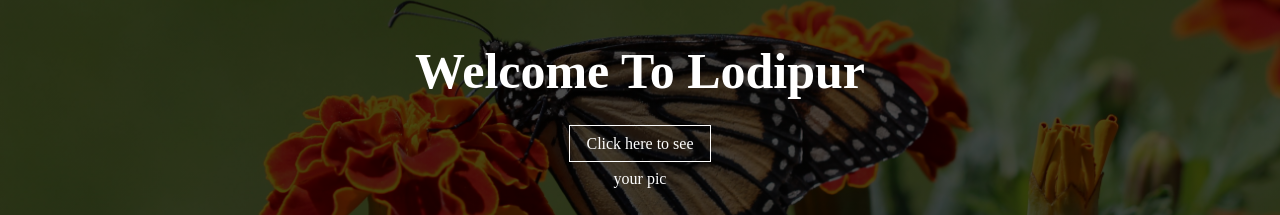
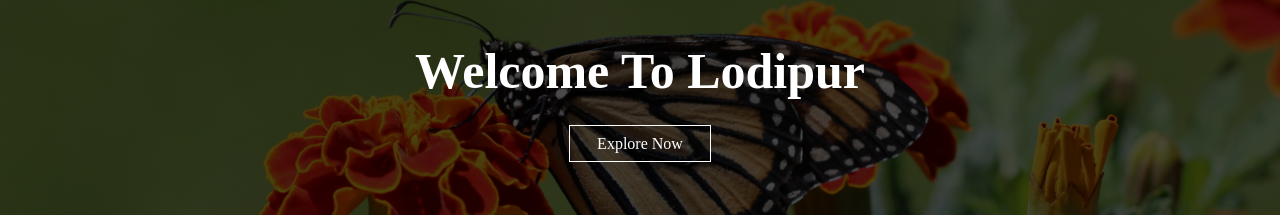
Before and after one commit to sachin2026-Web/ApnaLodipur.github.io, a plain HTML site: page index.html in a window 1280 px wide. Shown: the part 309-524 px from the top of the page. Drawn offline with Linux system fonts and the light colour scheme.

Commit message:
Update index.html

```diff
--- a/index.html
+++ b/index.html
@@ -18,7 +18,7 @@
             </nav>
             <div class="main-text">
                 <h1>Welcome To Lodipur</h1>
-                <a href="page2.html" class="button">Click here to see your pic</a>
+                <a href="page2.html" class="button">Explore Now</a>
             </div>
             <img src="w1.1.png" class="bottom-img">
         </div>
```
